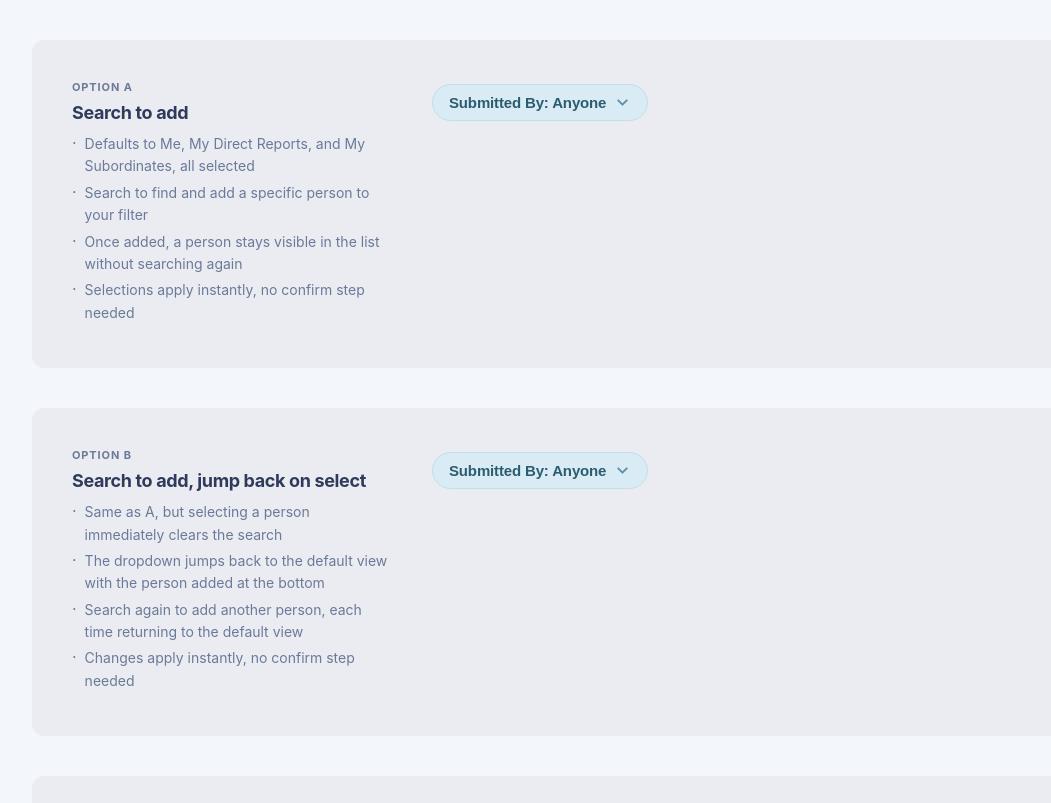
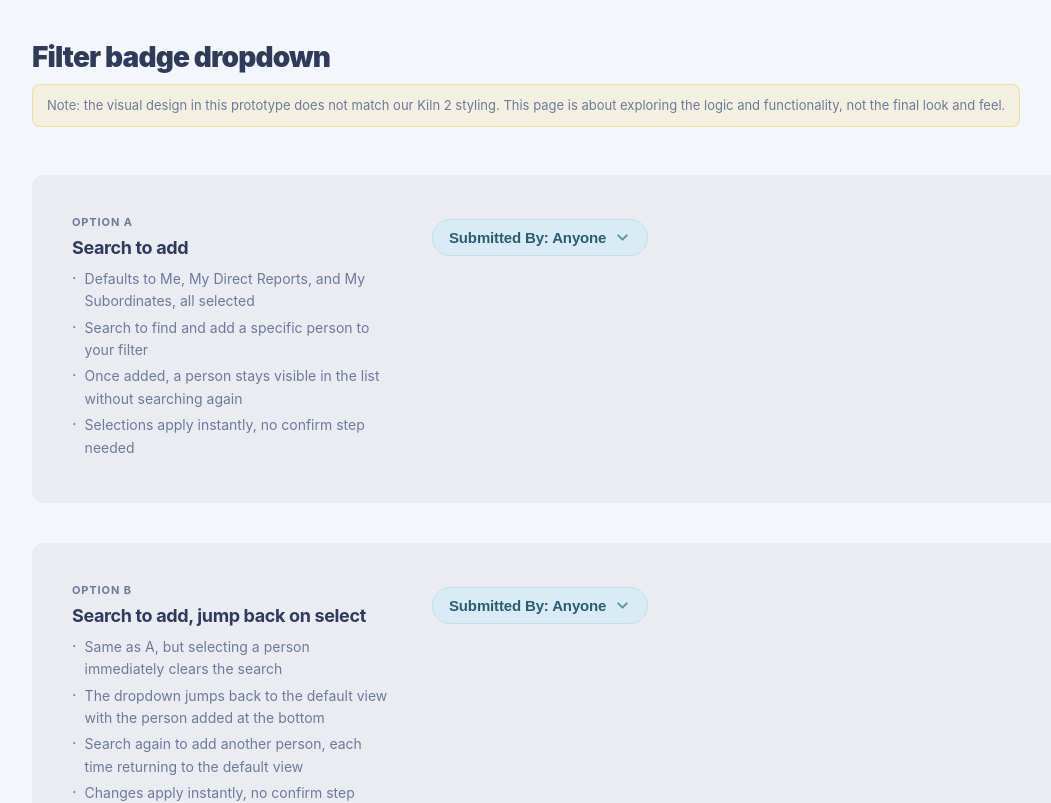
Before and after one commit to wouterdebres/filter-dropdown, a React (Vite) app in the folder filter-badge-prototype/: page / in a window 1280 px wide. Shown: the top 803 px of the page, without its empty margins (8-1059 px from the left). Built offline with nearby package versions, Linux system fonts and the light colour scheme; a web font is replaced by a local one.

Commit message:
Add page title and Kiln 2 disclaimer

```diff
--- a/filter-badge-prototype/src/App.jsx
+++ b/filter-badge-prototype/src/App.jsx
@@ -62,6 +62,23 @@ export default function App() {
       padding: 40,
       display: "flex", flexDirection: "column", gap: 40,
     }}>
+      <div style={{ marginBottom: 8 }}>
+        <h1 style={{
+          margin: 0, fontSize: 28, fontWeight: 900, color: C.ink,
+          letterSpacing: "-0.03em",
+        }}>
+          Filter badge dropdown
+        </h1>
+        <p style={{
+          margin: "10px 0 0", fontSize: 13, color: C.muted, lineHeight: 1.6,
+          padding: "10px 14px", background: "rgba(245,180,0,0.1)",
+          border: "1px solid rgba(245,180,0,0.3)", borderRadius: 8,
+          display: "inline-block",
+        }}>
+          Note: the visual design in this prototype does not match our Kiln 2 styling. This page is about exploring the logic and functionality, not the final look and feel.
+        </p>
+      </div>
+
       <Option
         number="A"
         title="Search to add"
```
